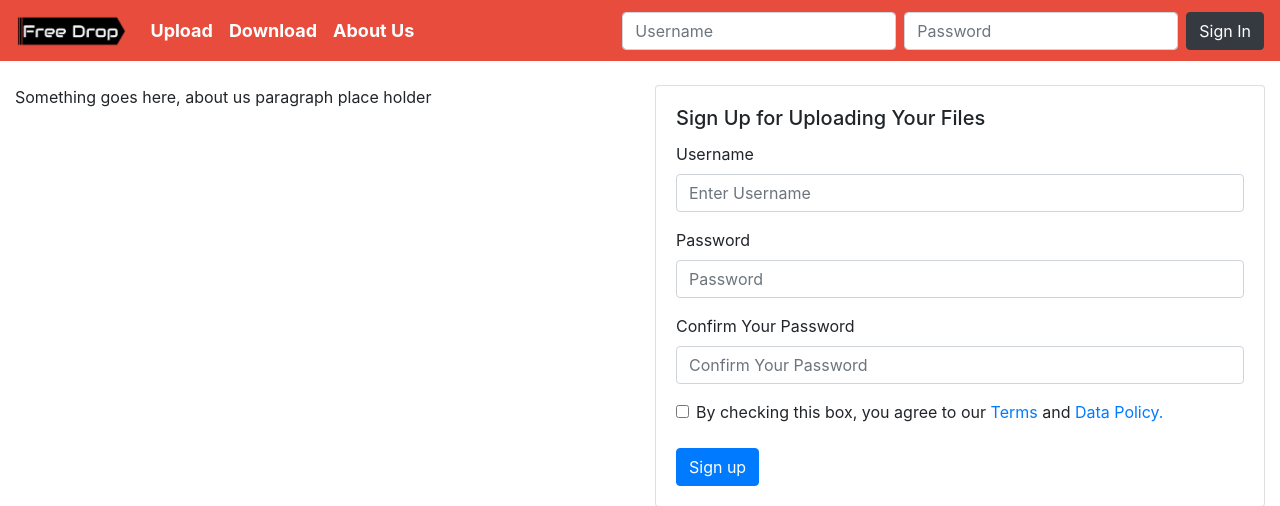
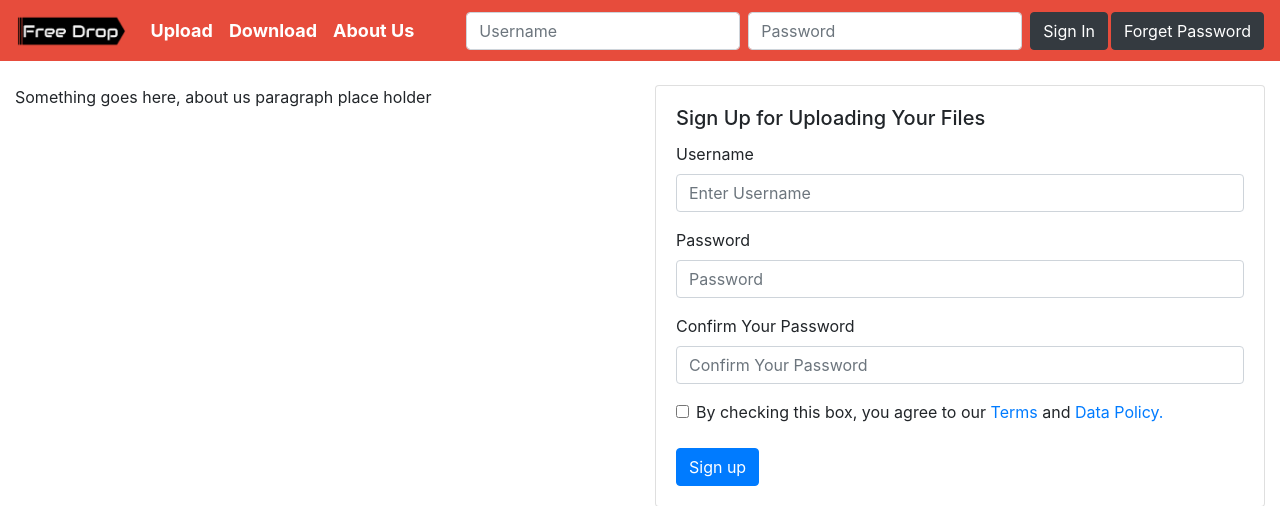
Before and after one commit to Ryan-Oroke/camelCase-project, a Flask app: template templates/register.html in a window 1280 px wide. Shown: the top 506 px of the page. Run offline with Flask 2, Linux system fonts and the light colour scheme; the template is opened without the code that fills it, so the values that code supplies are empty; some libraries are stand-ins or nearby versions.

Commit message:
update for forget password

```diff
--- a/templates/register.html
+++ b/templates/register.html
@@ -80,10 +80,12 @@
                 </li>
             </ul>
             <form class="form-inline">
-                <input class="form-control mr-sm-2" type="text" placeholder="Username" aria-label="Username">
-                <input class="form-control mr-sm-2" type="password" placeholder="Password" aria-label="Password">
+                <input class="form-control mr-sm-2" type="text" placeholder="Username" aria-label="Username" id="usrn">
+                <input class="form-control mr-sm-2" type="password" placeholder="Password" aria-label="Password" id="pwd">
                 <button class="btn btn-dark my-2 my-sm-0" type="login">Sign In</button>
             </form>
+            &thinsp;
+            <button class="btn btn-dark my-2 my-sm-0" type="login" onclick="./forget_password.html">Forget Password</button>
         </div>
     </nav>
             <br>
```
